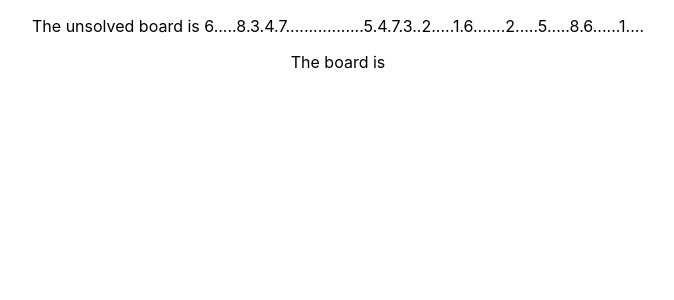
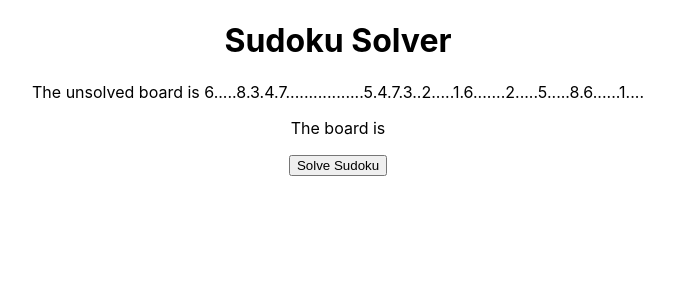
Before and after one commit to bryantpark04/sudoku-solver, a React (Create React App) app in the folder frontend/: page / in a window 1280 px wide. Shown: the top 300 px of the page, without its empty margins (302-976 px from the left). Built offline with nearby package versions, Linux system fonts and the light colour scheme; no server answers.

Commit message:
Add Header, SudokuBoard, and SubmitButton components

```diff
--- a/frontend/src/App.tsx
+++ b/frontend/src/App.tsx
@@ -1,6 +1,10 @@
 import { useEffect, useState } from 'react';
 import axios from 'axios';
+
 import './App.css';
+import Header from './components/Header';
+import SubmitButton from './components/SubmitButton';
+import SudokuBoard from './components/SudokuBoard';
 
 const App = () => {
   const testBoard: string = '6.....8.3.4.7.................5.4.7.3..2.....1.6.......2.....5.....8.6......1....';
@@ -27,10 +31,13 @@ const App = () => {
 
   return (
     <div className="App">
+      <Header />
       <p>The unsolved board is {board}</p>
       <p>The board is {txt}</p>
+      <SudokuBoard />
+      <SubmitButton />
     </div>
   );
-}
+};
 
 export default App;
--- /dev/null
+++ b/frontend/src/components/Header.tsx
@@ -0,0 +1,3 @@
+const Header = () => <h1>Sudoku Solver</h1>;
+
+export default Header;
--- /dev/null
+++ b/frontend/src/components/SubmitButton.tsx
@@ -0,0 +1,7 @@
+const SubmitButton = () => {
+    return (
+        <button>Solve Sudoku</button>
+    )
+};
+
+export default SubmitButton;
--- /dev/null
+++ b/frontend/src/components/SudokuBoard.tsx
@@ -0,0 +1,15 @@
+const Cell = () => {
+    return (
+        <div></div>
+    );
+};
+
+const SudokuBoard = () => {
+    return (
+        <table>
+
+        </table>
+    );
+};
+
+export default SudokuBoard;
```
